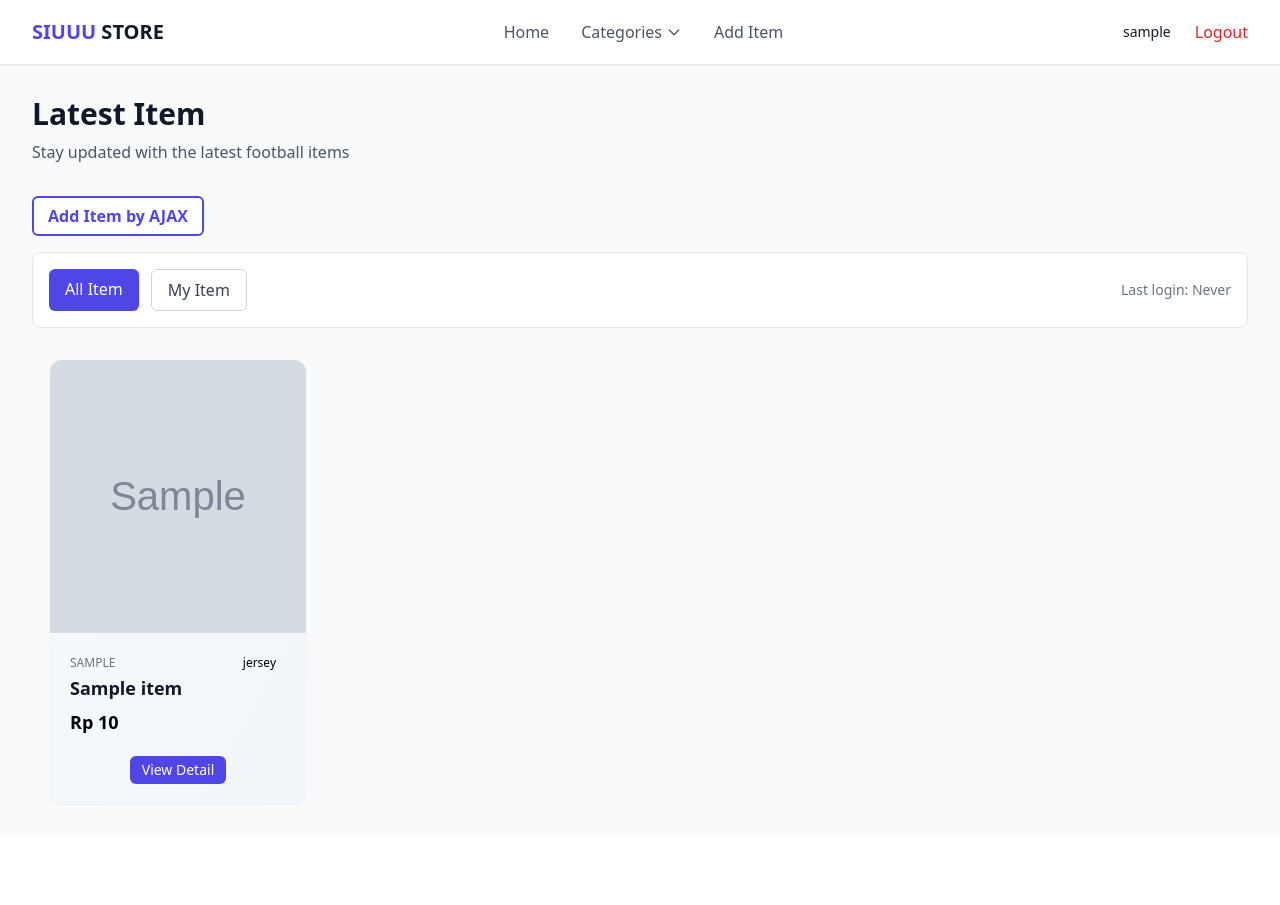
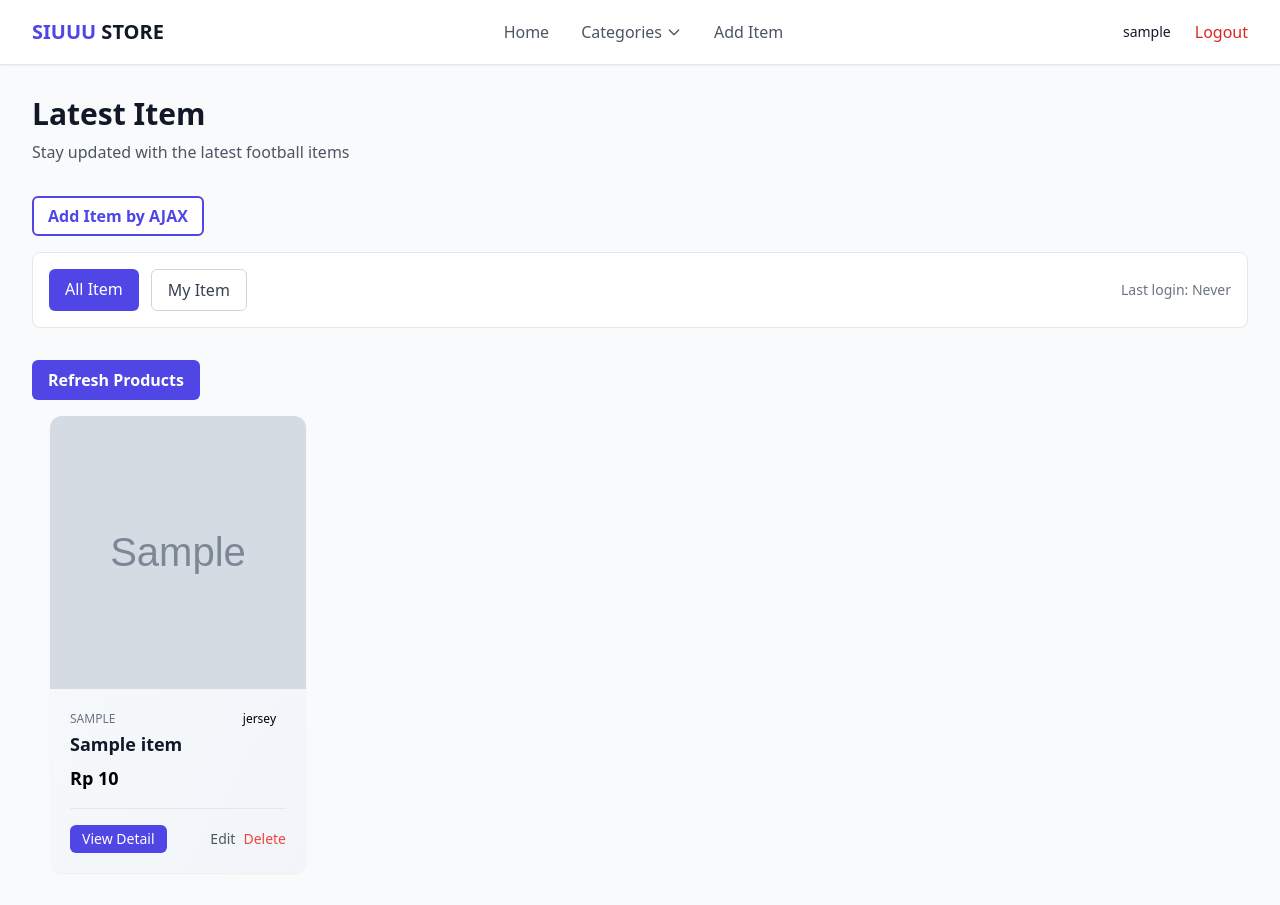
Before and after one commit to MafazaAnanda/siuuu-store, a Django app: page / in a window 1280 px wide. Before the commit the page ends 805 px from the top, so only its background shows below. Run offline with Django 5.2, Linux system fonts and the light colour scheme; a user stored in the database is signed in; tables that the repository leaves empty hold one stand-in row (values such as "Sample post"); grey boxes marked "Sample" are stand-in pictures; some libraries are stand-ins or nearby versions.

Commit message:
add refresh button and implement DOMpurify

```diff
--- a/main/templates/item_detail.html
+++ b/main/templates/item_detail.html
@@ -17,7 +17,7 @@
 
     <!-- Loading State -->
     <div id="loading-state" class="bg-white rounded-lg border border-gray-200 p-12 text-center">
-        <svg class="animate-spin h-8 w-8 text-green-600 inline-block" xmlns="http://www.w3.org/2000/svg" fill="none" viewBox="0 0 24 24">
+        <svg class="animate-spin h-8 w-8 text-indigo-600 inline-block" xmlns="http://www.w3.org/2000/svg" fill="none" viewBox="0 0 24 24">
             <circle class="opacity-25" cx="12" cy="12" r="10" stroke="currentColor" stroke-width="4"></circle>
             <path class="opacity-75" fill="currentColor" d="M4 12a8 8 0 018-8v4a4 4 0 00-4 4H4z"></path>
         </svg>
--- a/main/templates/main.html
+++ b/main/templates/main.html
@@ -50,6 +50,9 @@
       Something went wrong. Please try again later.
     </div>
 
+    <button id="refreshButton" class="inline-flex items-center px-4 py-2 bg-indigo-600 text-white font-semibold rounded-md hover:bg-indigo-700 transition-colors mb-4">
+      Refresh Products
+    </button>
     <!-- Item Grid -->
     <div id="grid" class="grid grid-cols-2 md:grid-cols-3 lg:grid-cols-4 gap-4 hidden"></div>
 
@@ -66,98 +69,204 @@
     </div>
   </div>
 </div>
+<div id="deleteConfirmModal" class="hidden fixed inset-0 z-50 w-full flex items-center justify-center bg-gray-800 bg-opacity-60">
+  <div id="deleteModalContent" class="bg-white rounded-lg shadow-lg w-11/12 sm:w-2/5 md:w-1/3 lg:w-1/4">
 
+    <div class="flex items-center justify-between p-4 border-b">
+      <h3 class="text-xl font-semibold text-gray-900">
+        Confirm Deletion
+      </h3>
+      <button type="button" class="text-gray-400 bg-transparent hover:bg-gray-200 hover:text-gray-900 rounded-lg text-sm p-1.5 ml-auto inline-flex items-center" onclick="hideDeleteModal()">
+        <svg aria-hidden="true" class="w-5 h-5" fill="currentColor" viewBox="0 0 20 20" xmlns="http://www.w3.org/2000/svg"><path fill-rule="evenodd" d="M4.293 4.293a1 1 0 011.414 0L10 8.586l4.293-4.293a1 1 0 111.414 1.414L11.414 10l4.293 4.293a1 1 0 01-1.414 1.414L10 11.414l-4.293 4.293a1 1 0 01-1.414-1.414L8.586 10 4.293 5.707a1 1 0 010-1.414z" clip-rule="evenodd"></path></svg>
+        <span class="sr-only">Close modal</span>
+      </button>
+    </div>
+
+    <div class="p-6">
+      <p class="text-gray-600">Are you sure you want to delete this item: <strong id="deleteItemName" class="font-semibold text-gray-800"></strong>?</p>
+      <p class="text-sm text-red-600 mt-2">This action cannot be undone.</p>
+    </div>
+
+    <div class="flex items-center justify-end p-4 space-x-2 border-t border-gray-200 rounded-b">
+      <button type="button" class="px-5 py-2.5 text-sm font-medium text-gray-500 bg-white rounded-lg border border-gray-200 hover:bg-gray-100 hover:text-gray-900" onclick="hideDeleteModal()">Cancel</button>
+      <a id="confirmDeleteButton" href="#" class="px-5 py-2.5 text-sm font-medium text-center text-white bg-red-600 rounded-lg hover:bg-red-700">
+        Yes, I'm sure
+      </a>
+    </div>
+  </div>
+</div>
 <!-- Script Section -->
 <script>
 const ITEM_API_ENDPOINT = "{% url 'main:show_json' %}";
 const CURRENT_USER_ID = "{{ user.id|default_if_none:'' }}";
 
-const loading = document.getElementById("loading");
-const error = document.getElementById("error");
-const empty = document.getElementById("empty");
-const grid = document.getElementById("grid");
-const filterAll = document.getElementById("filter-all");
-const filterMy = document.getElementById("filter-my");
-
 let activeFilter = 'all';
 let allItems = [];
 
-function toggleSections({loadingState=false, errorState=false, emptyState=false, gridState=false}) {
-  loading.classList.toggle("hidden", !loadingState);
-  error.classList.toggle("hidden", !errorState);
-  empty.classList.toggle("hidden", !emptyState);
-  grid.classList.toggle("hidden", !gridState);
+const loadingDisplay = document.getElementById("loading");
+const errorDisplay = document.getElementById("error");
+const emptyDisplay = document.getElementById("empty");
+const itemGridContainer = document.getElementById("grid");
+const filterAllButton = document.getElementById("filter-all");
+const filterMyButton = document.getElementById("filter-my");
+const deleteConfirmModal = document.getElementById('deleteConfirmModal');
+const deleteItemNameSpan = document.getElementById('deleteItemName');
+const confirmDeleteButton = document.getElementById('confirmDeleteButton');
+
+function toggleSections({ showLoading = false, showError = false, showEmpty = false, showGrid = false }) {
+  loadingDisplay.classList.toggle("hidden", !showLoading);
+  errorDisplay.classList.toggle("hidden", !showError);
+  emptyDisplay.classList.toggle("hidden", !showEmpty);
+  itemGridContainer.classList.toggle("hidden", !showGrid);
 }
 
+function showDeleteModal(deleteUrl, itemName) {
+  deleteItemNameSpan.textContent = itemName;
+
+  confirmDeleteButton.href = deleteUrl;
+
+  deleteConfirmModal.classList.remove('hidden');
+}
+
+function hideDeleteModal() {
+  deleteConfirmModal.classList.add('hidden');
+
+  confirmDeleteButton.href = "#";
+}
 function updateFilterButtons() {
   if (activeFilter === "all") {
-    filterAll.className = "bg-indigo-600 text-white px-4 py-2 rounded-md font-medium hover:bg-indigo-700 cursor-pointer";
-    filterMy.className = "bg-white text-gray-700 border border-gray-300 px-4 py-2 rounded-md font-medium hover:bg-indigo-600 hover:text-white cursor-pointer";
+    filterAllButton.className = "bg-indigo-600 text-white px-4 py-2 rounded-md font-medium transition-colors hover:bg-indigo-700 cursor-pointer";
+    filterMyButton.className = "bg-white text-gray-700 border border-gray-300 px-4 py-2 rounded-md font-medium transition-colors hover:bg-indigo-600 hover:text-white cursor-pointer";
   } else {
-    filterMy.className = "bg-indigo-600 text-white px-4 py-2 rounded-md font-medium hover:bg-indigo-700 cursor-pointer";
-    filterAll.className = "bg-white text-gray-700 border border-gray-300 px-4 py-2 rounded-md font-medium hover:bg-indigo-600 hover:text-white cursor-pointer";
+    filterMyButton.className = "bg-indigo-600 text-white px-4 py-2 rounded-md font-medium transition-colors hover:bg-indigo-700 cursor-pointer";
+    filterAllButton.className = "bg-white text-gray-700 border border-gray-300 px-4 py-2 rounded-md font-medium transition-colors hover:bg-indigo-600 hover:text-white cursor-pointer";
   }
 }
 
-function renderItems(items) {
-  grid.innerHTML = "";
-  items.forEach(item => {
-    const card = `
-    <article class="bg-gradient-to-br from-slate-50 to-slate-100 rounded-xl shadow-sm hover:shadow-xl transition-all duration-300 overflow-hidden group w-64 mx-auto">
+function buildItemCardElement(item) {
+  const article = document.createElement('article');
+  article.className = 'bg-gradient-to-br from-slate-50 to-slate-100 rounded-xl shadow-sm hover:shadow-xl transition-all duration-300 overflow-hidden group w-64 mx-auto flex flex-col';
+
+  const detailUrl = `{% url 'main:show_item' '00000000-0000-0000-0000-000000000000' %}`.replace('00000000-0000-0000-0000-000000000000', item.id);
+  const editUrl = `{% url 'main:edit_item' '00000000-0000-0000-0000-000000000000' %}`.replace('00000000-0000-0000-0000-000000000000', item.id);
+  const deleteUrl = `{% url 'main:delete_item' '00000000-0000-0000-0000-000000000000' %}`.replace('00000000-0000-0000-0000-000000000000', item.id);
+
+  const name = DOMPurify.sanitize(item.name);
+  const thumbnail = DOMPurify.sanitize(item.thumbnail);
+  const brand = DOMPurify.sanitize(item.brand || 'N/A');
+  const category = DOMPurify.sanitize(item.category);
+  const price = DOMPurify.sanitize(new Intl.NumberFormat('id-ID').format(item.price));
+
+
+  const isSeller = CURRENT_USER_ID && Number(item.user_id) === Number(CURRENT_USER_ID);
+  const buttonContainerClass = isSeller ? 'justify-between' : 'justify-center';
+
+  const actionButtonsHtml = isSeller
+    ? `<div class="flex items-center space-x-2">
+         <a href="${editUrl}" class="text-sm font-medium text-gray-600 hover:text-indigo-600 transition-colors">Edit</a>
+         <a href="javascript:void(0);" onclick="showDeleteModal('${deleteUrl}', '${name}')" class="text-sm font-medium text-red-500 hover:text-red-700 transition-colors">Delete</a>
+       </div>`
+    : '';
+
+  const cardHtml = `
     <div class="aspect-[15/16] relative overflow-hidden bg-gray-100">
-        ${item.thumbnail ?
-          `<img src="${item.thumbnail}" alt="${item.name}" class="w-full h-full object-cover group-hover:scale-105 transition-transform duration-300">`
+      ${thumbnail ?
+        `<img src="${thumbnail}" alt="${name}" class="w-full h-full object-cover group-hover:scale-105 transition-transform duration-300">`
         : `<div class="w-full h-full bg-gray-200"></div>`}
     </div>
-      <div class="p-5">
+    <div class="p-5 flex flex-col flex-grow">
       <div class="flex items-center justify-between mb-1">
-          <p class="text-xs font-medium text-gray-500 uppercase">${item.brand}</p>
-          <span class="inline-flex items-center px-2.5 py-0.5 rounded-md text-xs font-medium text-black">${item.category}</span>
+        <p class="text-xs font-medium text-gray-500 uppercase">${brand}</p>
+        <span class="inline-flex items-center px-2.5 py-0.5 rounded-md text-xs font-medium text-black">${category}</span>
       </div>
       <h3 class="text-lg font-semibold text-gray-900 mb-2 leading-tight">
-          <a href="/item/${item.id}/" class="hover:text-indigo-600 transition-colors">${item.name}</a>
+        <a href="${detailUrl}" class="hover:text-indigo-600 transition-colors">${name}</a>
       </h3>
-        <p class="text-lg font-bold text-black mb-1">Rp ${item.price}</p>
-        <div class="pt-4 flex justify-center">
-          <a href="/item/${item.id}/" class="inline-block px-3 py-1 text-sm rounded-md bg-indigo-600 text-white hover:bg-indigo-700">
+      <p class="text-lg font-bold text-black mb-4">Rp ${price}</p>
+
+      <div class="mt-auto pt-4 border-t border-gray-200 flex items-center ${buttonContainerClass}">
+        <a href="${detailUrl}" class="inline-block px-3 py-1 text-sm rounded-md bg-indigo-600 text-white hover:bg-indigo-700">
           View Detail
         </a>
+        ${actionButtonsHtml}
       </div>
     </div>
-    </article>`;
-    grid.innerHTML += card;
+  `;
+
+  article.innerHTML = cardHtml;
+  return article;
+}
+
+function renderItems(items) {
+  itemGridContainer.innerHTML = "";
+  items.forEach(item => {
+    const cardElement = buildItemCardElement(item);
+    itemGridContainer.appendChild(cardElement);
   });
 }
 
-function filterAndShow() {
+function filterAndDisplayItems() {
   updateFilterButtons();
+
   const visibleItems = activeFilter === 'all'
     ? allItems
     : allItems.filter(it => Number(it.user_id) === Number(CURRENT_USER_ID));
+
   if (visibleItems.length === 0) {
-    toggleSections({emptyState:true});
+    toggleSections({ showEmpty: true });
   } else {
     renderItems(visibleItems);
-    toggleSections({gridState:true});
+    toggleSections({ showGrid: true });
   }
 }
 
-async function fetchItems() {
+async function fetchItemsFromServer() {
   try {
-    toggleSections({loadingState:true});
+    toggleSections({ showLoading: true });
     const response = await fetch(ITEM_API_ENDPOINT);
-    if (!response.ok) throw new Error();
+    if (!response.ok) throw new Error('Failed to fetch data');
+
     const data = await response.json();
-    allItems = data;
-    filterAndShow();
-  } catch {
-    toggleSections({errorState:true});
+    allItems = data || [];
+    filterAndDisplayItems();
+  } catch (err) {
+    console.error("Error fetching items:", err);
+    toggleSections({ showError: true });
   }
 }
 
-filterAll.addEventListener("click", () => { activeFilter = "all"; filterAndShow(); });
-filterMy.addEventListener("click", () => { activeFilter = "my"; filterAndShow(); });
+function handleFilterAllClick() {
+  activeFilter = "all";
+  filterAndDisplayItems();
+}
 
-fetchItems();
+function handleFilterMyClick() {
+  activeFilter = "my";
+  filterAndDisplayItems();
+}
+
+function initializePage() {
+    filterAllButton.addEventListener("click", handleFilterAllClick);
+    filterMyButton.addEventListener("click", handleFilterMyClick);
+
+    const refreshButton = document.getElementById("refreshButton");
+    if (refreshButton) {
+        refreshButton.addEventListener("click", function() {
+            toggleSections({ showLoading: true });
+            fetchItemsFromServer();
+        });
+    }
+    document.addEventListener('itemAdded', function() {
+        fetchItemsFromServer();
+    });
+
+    fetchItemsFromServer();
+}
+
+initializePage();
+document.addEventListener('itemAdded', function() {
+    // Refresh data without page reload
+    fetchItemFromServer();
+});
 </script>
 {% endblock content %}
--- a/main/urls.py
+++ b/main/urls.py
@@ -1,5 +1,5 @@
 from django.urls import path
-from main.views import show_main, add_item, show_item, show_xml, show_json, show_xml_by_id, show_json_by_id, register, login_user, logout_user, edit_item, delete_item
+from main.views import show_main, add_item, show_item, show_xml, show_json, show_xml_by_id, show_json_by_id, register, login_user, logout_user, edit_item, delete_item, add_item_entry_ajax
 
 app_name = 'main'
 
@@ -16,4 +16,5 @@ urlpatterns = [
     path('logout/', logout_user, name='logout'),
     path('item/<uuid:id>/edit', edit_item, name='edit_item'),
     path('item/<uuid:id>/delete', delete_item, name='delete_item'),
+    path('add-item-ajax', add_item_entry_ajax, name='add_item_entry_ajax'),
 ]
--- a/main/views.py
+++ b/main/views.py
@@ -1,3 +1,6 @@
+from django.utils.html import strip_tags
+from django.views.decorators.csrf import csrf_exempt
+from django.views.decorators.http import require_POST
 import datetime
 from django.urls import reverse
 from django.contrib.auth.decorators import login_required
@@ -160,3 +163,32 @@ def delete_item(request, id):
     item = get_object_or_404(Item, pk=id)
     item.delete()
     return HttpResponseRedirect(reverse('main:show_main'))
+
+@csrf_exempt
+@require_POST
+def add_item_entry_ajax(request):
+    name = strip_tags(request.POST.get("name"))
+    description = strip_tags(request.POST.get("description"))
+    category = request.POST.get("category")
+    thumbnail = request.POST.get("thumbnail")
+    price = request.POST.get("price")
+    stock = request.POST.get("stock")
+    brand = request.POST.get("brand")
+    is_featured = request.POST.get("is_featured") == 'on'  # checkbox handling
+    user = request.user
+
+    new_item = Item(
+        name=name,
+        description=description,
+        category=category,
+        thumbnail=thumbnail,
+        price=price,
+        stock=stock,
+        brand=brand,
+        is_featured=is_featured,
+        user=user
+
+    )
+    new_item.save()
+
+    return HttpResponse(b"CREATED", status=201)
--- a/templates/base.html
+++ b/templates/base.html
@@ -6,6 +6,7 @@
     <meta name="viewport" content="width=device-width, initial-scale=1.0" />
     {% block meta %} {% endblock meta %}
     <script src="https://cdn.tailwindcss.com"></script>
+    <script src="https://cdn.jsdelivr.net/npm/dompurify@3.0.5/dist/purify.min.js"></script>
     <link rel="stylesheet" href="{% static 'css/global.css' %}"/>
   </head>
   <body>
--- a/templates/modal.html
+++ b/templates/modal.html
@@ -61,7 +61,7 @@
     </div>
     <div class="flex flex-col sm:flex-row gap-4 p-6 border-t border-gray-200 rounded-b">
       <button type="button" id="cancelButton" class="order-2 sm:order-1 px-6 py-3 border border-gray-300 text-gray-700 rounded-md font-medium hover:bg-gray-50 transition-colors text-center" onclick="hideModal()">Cancel</button>
-      <button type="submit" id="submitItem" form="itemForm" class="order-1 sm:order-2 flex-1 bg-green-600 text-white px-6 py-3 rounded-md font-medium hover:bg-green-700 transition-colors">Post Item</button>
+      <button type="submit" id="submitItem" form="itemForm" class="order-1 sm:order-2 flex-1 bg-indigo-600 text-white px-6 py-3 rounded-md font-medium hover:bg-indigo-700 transition-colors">Post Item</button>
     </div>
   </div>
 </div>
@@ -89,4 +89,27 @@
         modal.classList.add('hidden');
       }, 150);
   }
+
+  async function addItemEntry() {
+    await fetch("{% url 'main:add_item_entry_ajax' %}", {
+      method: "POST",
+      body: new FormData(document.querySelector('#itemForm')),
+    })
+
+    document.getElementById("itemForm").reset();
+    hideModal();
+
+    // Show toast notification
+    showToast('item added successfully!', '', 'success');
+
+    // Dispatch custom event to notify main.html about new data
+    document.dispatchEvent(new CustomEvent('itemAdded'));
+
+    return false;
+}
+
+document.getElementById("itemForm").addEventListener("submit", function(e) {
+    e.preventDefault();
+    addItemEntry();
+})
 </script>
```
Also changed, not shown: main/forms.py (+9 -0 lines). Lines whose indentation alone changed are shown as unchanged.
